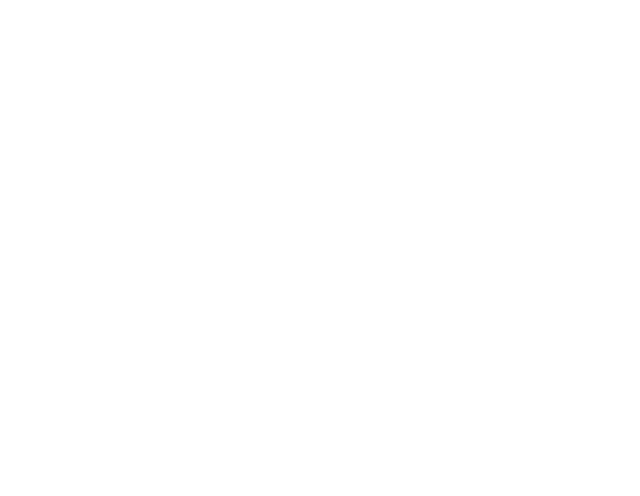
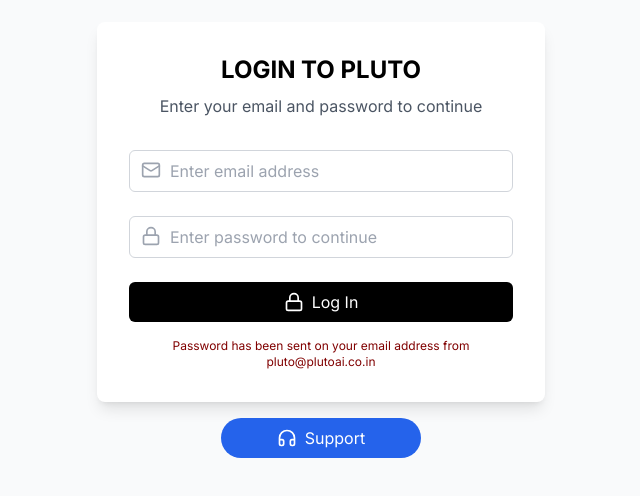
Before and after one commit to Plutoai09/testfe, a React (Vite) app: page /login in a window 1280 px wide. Before the commit this address had no page. Shown: the part 160-656 px from the top of the page, without its empty margins (319-959 px from the left). Built offline with nearby package versions, Linux system fonts and the light colour scheme.

Commit message:
first commit

```diff
--- a/src/App.jsx
+++ b/src/App.jsx
@@ -10,8 +10,8 @@
       <Routes>
         <Route path="/" element={<Home />} />
         <Route path="/update" element={<UpdateForm />} />
-        <Route path="/login/:name/:bookName/:Name" element={<Login />} />
-        <Route path="/:name/:bookName/:Name" element={<AudioPlayer />} />
+        <Route path="/login" element={<Login />} />
+        <Route path="/artofconversation" element={<AudioPlayer />} />
       </Routes>
     </Router>
   );
--- a/src/components/Login.jsx
+++ b/src/components/Login.jsx
@@ -1,43 +1,103 @@
 import { useState } from "react";
 import { useParams, useNavigate } from "react-router-dom";
-import { Lock } from "lucide-react";
+import { Lock, Mail, HeadphonesIcon } from "lucide-react";
 
 const Login = () => {
-  const { name, bookName, Name } = useParams();
+  const { bookName } = useParams();
   const [password, setPassword] = useState("");
-  const [error, setError] = useState("");
+  const [email, setEmail] = useState("");
+  const [error, setError] = useState({ email: "", password: "" });
   const navigate = useNavigate();
 
-  const handleSubmit = (e) => {
-    e.preventDefault();
-    const correctPassword = `${Name}@${bookName}`;
+  const checkEmailInAPI = async (inputEmail) => {
+    const proxyURL = "https://contractus.co.in/api/customers"; // Proxy endpoint
 
-    if (password === correctPassword) {
-      navigate(`/${name}/${bookName}/${Name}`);
-    } else {
-      setError("Incorrect password");
-      setPassword("");
+    try {
+      const response = await fetch(proxyURL);
+      if (!response.ok) {
+        throw new Error("Failed to fetch data");
+      }
+      const data = await response.json();
+
+      // Check if the email exists in the response
+      return data.items.some((item) => item.email === inputEmail);
+    } catch (error) {
+      console.error("Error while checking email:", error);
+      return false;
     }
   };
 
+  const handleSubmit = async (e) => {
+    e.preventDefault();
+    const correctPassword = "5545";
+
+    // Reset errors
+    setError({ email: "", password: "" });
+
+    // Validate email using the API
+    const isEmailValid = await checkEmailInAPI(email);
+
+    if (!isEmailValid) {
+      setError((prev) => ({ ...prev, email: "Email not found in the system" }));
+      return;
+    }
+
+    // Validate password
+    if (password !== correctPassword) {
+      setError((prev) => ({ ...prev, password: "Incorrect password" }));
+      setPassword("");
+      return;
+    }
+
+    localStorage.setItem("authCode", "pluto_success");
+
+    // If both validations pass, navigate
+    navigate("/artofconversation");
+  };
+
+  const handleSupportClick = () => {
+    window.location.href = "https://wa.link/i0frpz";
+  };
+
   return (
-    <div className="min-h-screen flex items-center justify-center bg-gray-50 p-4">
+    <div className="min-h-screen flex flex-col items-center justify-center bg-gray-50 p-4 space-y-4">
       <div className="w-full max-w-md bg-white rounded-lg shadow-lg p-8">
         <div className="text-center mb-8">
-          <h1 className="text-2xl font-bold mb-2">UNLOCK YOUR AUDIOBOOK</h1>
-          <p className="text-gray-600">Enter password to continue</p>
+          <h1 className="text-2xl font-bold mb-2">LOGIN TO PLUTO</h1>
+          <p className="text-gray-600">Enter your email and password to continue</p>
         </div>
 
         <form onSubmit={handleSubmit} className="space-y-6">
           <div>
+            <div className="relative">
+              <Mail className="absolute left-3 top-2.5 h-5 w-5 text-gray-400" />
+              <input
+                type="email"
+                value={email}
+                onChange={(e) => setEmail(e.target.value)}
+                className="w-full pl-10 pr-4 py-2 border border-gray-300 rounded-md focus:outline-none focus:ring-2 focus:ring-blue-500 focus:border-transparent"
+                placeholder="Enter email address"
+              />
+            </div>
+            {error.email && (
+              <p className="mt-2 text-sm text-red-600">{error.email}</p>
+            )}
+          </div>
+
+          <div>
+            <div className="relative">
+              <Lock className="absolute left-3 top-2.5 h-5 w-5 text-gray-400" />
               <input
                 type="password"
                 value={password}
                 onChange={(e) => setPassword(e.target.value)}
-              className="w-full px-4 py-2 border border-gray-300 rounded-md focus:outline-none focus:ring-2 focus:ring-blue-500 focus:border-transparent"
+                className="w-full pl-10 pr-4 py-2 border border-gray-300 rounded-md focus:outline-none focus:ring-2 focus:ring-blue-500 focus:border-transparent"
                 placeholder="Enter password to continue"
               />
-            {error && <p className="mt-2 text-sm text-red-600">{error}</p>}
+            </div>
+            {error.password && (
+              <p className="mt-2 text-sm text-red-600">{error.password}</p>
+            )}
           </div>
 
           <button
@@ -48,7 +108,21 @@
             Log In
           </button>
         </form>
+
+        {/* OTP Notification */}
+        <p className="text-xs text-maroon-600 text-center mt-4" style={{ color: '#800000' }}>
+          Password has been sent on your email address from pluto@plutoai.co.in
+        </p>
       </div>
+
+      {/* Support Button - Now outside the box, half width, and rounder edges */}
+      <button
+        onClick={handleSupportClick}
+        className="w-1/2 max-w-[200px] bg-blue-600 text-white py-2 rounded-full hover:bg-blue-700 transition-colors flex items-center justify-center gap-2"
+      >
+        <HeadphonesIcon className="w-5 h-5" />
+        Support
+      </button>
     </div>
   );
 };
```
Also changed, not shown: src/components/AudioPlayer.jsx (+54 -142 lines), public/images/icon.jpg. Lines whose indentation alone changed are shown as unchanged.
